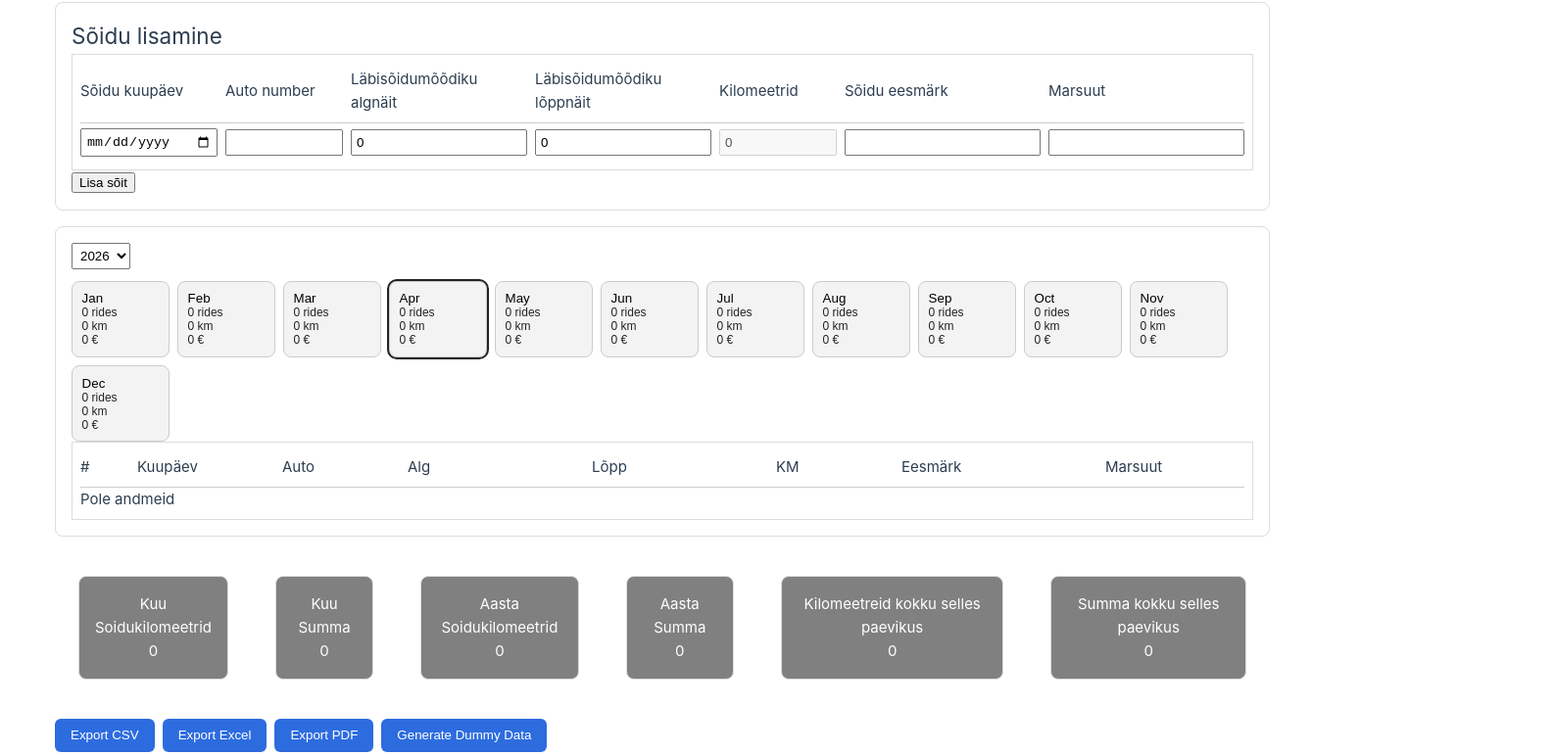
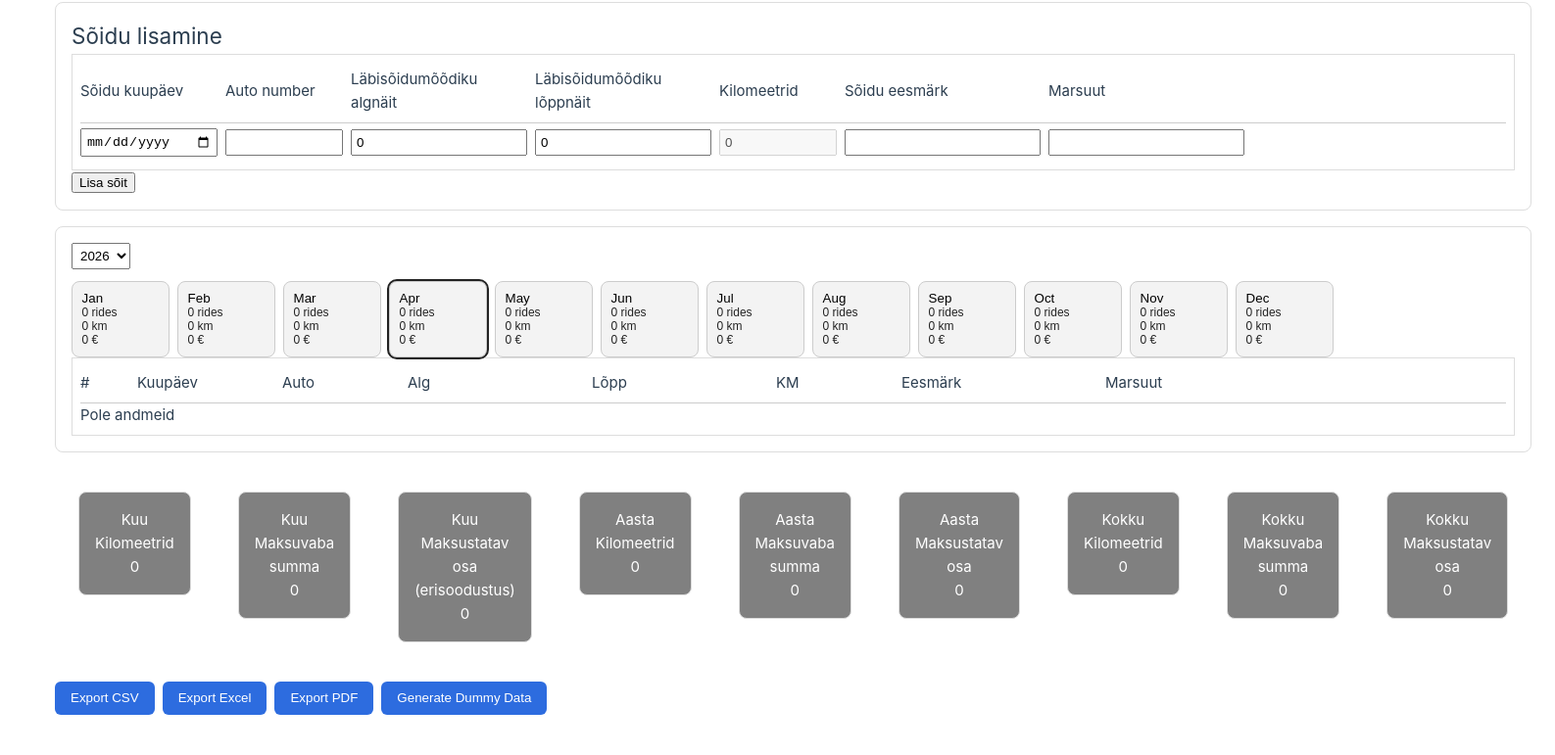
Before and after one commit to RasmusKuusmaa/ACNT, a Vue app: page / in a window 1280 px wide. Shown: the part 350-1121 px from the top of the page at 98% size, 1587 px wide, since content can reach past the window. Built offline with nearby package versions, Linux system fonts and the light colour scheme; the HTML template or start-up script is replaced by a standard one.

Commit message:
taxable income over 550

```diff
--- a/src/components/DataOverViewtable.vue
+++ b/src/components/DataOverViewtable.vue
@@ -12,41 +12,51 @@ const props = defineProps<{
 <template>
     <div class="container">
 
-
         <div class="card">
-            <label>Kuu Soidukilomeetrid</label>
+            <label>Kuu Kilomeetrid</label>
             <label>{{ stats.monthKm }}</label>
         </div>
 
         <div class="card">
-            <label>Kuu Summa</label>
+            <label>Kuu Maksuvaba summa</label>
             <label>{{ stats.monthSum }}</label>
         </div>
 
         <div class="card">
-            <label>Aasta Soidukilomeetrid</label>
+            <label>Kuu Maksustatav osa (erisoodustus)</label>
+            <label>{{ stats.monthTaxable }}</label>
+        </div>
+
+        <div class="card">
+            <label>Aasta Kilomeetrid</label>
             <label>{{ stats.yearKm }}</label>
         </div>
 
         <div class="card">
-            <label>Aasta Summa</label>
+            <label>Aasta Maksuvaba summa</label>
             <label>{{ stats.yearSum }}</label>
         </div>
+
         <div class="card">
-            <label>
-                Kilomeetreid kokku selles paevikus
+            <label>Aasta Maksustatav osa</label>
+            <label>{{ stats.yearTaxable }}</label>
+        </div>
 
-            </label>
+        <div class="card">
+            <label>Kokku Kilomeetrid</label>
             <label>{{ stats.totalKm }}</label>
         </div>
 
         <div class="card">
-            <label>
-                Summa kokku selles paevikus
-
-            </label>
+            <label>Kokku Maksuvaba summa</label>
             <label>{{ stats.totalSum }}</label>
         </div>
+
+        <div class="card">
+            <label>Kokku Maksustatav osa</label>
+            <label>{{ stats.totalTaxable }}</label>
+        </div>
+
     </div>
 
 </template>
--- a/src/components/MonthSelector.vue
+++ b/src/components/MonthSelector.vue
@@ -87,20 +87,19 @@ const filteredRides = computed(() => {
 
     <div class="months">
       <button v-for="(m, i) in months" :key="i" @click="selectMonth(i)" class="month-btn" :class="[
-        getColor(monthStats[i].sum),
+        getColor(monthStats[i]?.sum ?? 0),
         { active: selectedMonth === i }
       ]">
         <div class="title">{{ m }}</div>
 
         <div class="meta">
-          <span>{{ monthStats[i].count }} rides</span>
-          <span>{{ monthStats[i].km }} km</span>
-          <span>{{ monthStats[i].sum.toFixed(0) }} €</span>
+          <span>{{ monthStats[i]?.count ?? 0 }} rides</span>
+          <span>{{ monthStats[i]?.km ?? 0 }} km</span>
+          <span>{{ (monthStats[i]?.sum ?? 0).toFixed(0) }} €</span>
         </div>
       </button>
     </div>
 
-    <!-- TABLE -->
     <MonthTable :rides="filteredRides" />
   </div>
 </template>
--- a/src/composables/useStats.ts
+++ b/src/composables/useStats.ts
@@ -6,7 +6,14 @@ const MAX_KM_RATE = 0.5
 const MONTHLY_CAP = 550
 
 function getMonthKey(date: Date) {
-    return `${date.getFullYear()}-${date.getMonth()}`
+  return `${date.getFullYear()}-${String(date.getMonth() + 1).padStart(2, '0')}`
+}
+
+function calcMonth(km: number, rate: number) {
+  const gross = km * rate
+  const taxFree = Math.min(gross, MONTHLY_CAP)
+  const taxable = Math.max(0, gross - MONTHLY_CAP)
+  return { km, gross, taxFree, taxable }
 }
 
 export function useStats(
@@ -15,8 +22,10 @@ export function useStats(
   selectedYear: Ref<number>,
   kmPrice: Ref<number>
 ) {
-    const stats = computed<Stats>(() => {
-        const effectiveRate = Math.min(kmPrice.value, MAX_KM_RATE)
+
+  const rate = computed(() => Math.min(kmPrice.value, MAX_KM_RATE))
+
+  const stats = computed(() => {
 
     const monthRides = rides.value.filter(r => {
       const d = new Date(r.date)
@@ -26,11 +35,8 @@ export function useStats(
       )
     })
 
-        const monthKm = monthRides.reduce((sum, r) => sum + r.km, 0)
-        const monthGross = monthKm * effectiveRate
-
-        const monthTaxFree = Math.min(monthGross, MONTHLY_CAP)
-        const monthTaxable = Math.max(0, monthGross - MONTHLY_CAP)
+    const monthKm = monthRides.reduce((s, r) => s + r.km, 0)
+    const month = calcMonth(monthKm, rate.value)
 
     const monthMap = new Map<string, number>()
 
@@ -42,25 +48,16 @@ export function useStats(
       monthMap.set(key, (monthMap.get(key) ?? 0) + r.km)
     }
 
+    let yearKm = 0
     let yearTaxFree = 0
     let yearTaxable = 0
-        let yearKm = 0
 
     for (const km of monthMap.values()) {
-            const gross = km * effectiveRate
-
-            const taxFree = Math.min(gross, MONTHLY_CAP)
-            const taxable = Math.max(0, gross - MONTHLY_CAP)
-
-            yearTaxFree += taxFree
-            yearTaxable += taxable
+      const res = calcMonth(km, rate.value)
       yearKm += km
+      yearTaxFree += res.taxFree
+      yearTaxable += res.taxable
     }
-
-        const totalKm = rides.value.reduce((sum, r) => sum + r.km, 0)
-
-        let totalTaxFree = 0
-        let totalTaxable = 0
 
     const allMonths = new Map<string, number>()
 
@@ -70,18 +67,21 @@ export function useStats(
       allMonths.set(key, (allMonths.get(key) ?? 0) + r.km)
     }
 
+    let totalKm = 0
+    let totalTaxFree = 0
+    let totalTaxable = 0
+
     for (const km of allMonths.values()) {
-            const gross = km * effectiveRate
-
-            totalTaxFree += Math.min(gross, MONTHLY_CAP)
-            totalTaxable += Math.max(0, gross - MONTHLY_CAP)
+      const res = calcMonth(km, rate.value)
+      totalKm += km
+      totalTaxFree += res.taxFree
+      totalTaxable += res.taxable
     }
-
 
     return {
       monthKm,
-            monthSum: monthTaxFree,
-            monthTaxable,
+      monthSum: month.taxFree,
+      monthTaxable: month.taxable,
 
       yearKm,
       yearSum: yearTaxFree,
@@ -92,7 +92,9 @@ export function useStats(
       totalTaxable
     }
   })
+
   const monthlyBreakdown = computed(() => {
+
     const map = new Map<number, { km: number; sum: number; count: number }>()
 
     for (const r of rides.value) {
@@ -107,15 +109,18 @@ export function useStats(
       }
 
       const entry = map.get(m)!
-
       entry.km += r.km
       entry.count += 1
 
-            const gross = entry.km * Math.min(kmPrice.value, MAX_KM_RATE)
+      const gross = entry.km * rate.value
       entry.sum = Math.min(gross, MONTHLY_CAP)
     }
 
     return map
   })
-    return { stats, monthlyBreakdown }
+
+  return {
+    stats,
+    monthlyBreakdown
   }
+}
--- a/src/types/Ride.ts
+++ b/src/types/Ride.ts
@@ -9,11 +9,14 @@ export interface Ride {
   route: string
 }
 
-export type Stats = {
+export interface Stats {
   monthKm: number
   monthSum: number
+  monthTaxable: number
   yearKm: number
   yearSum: number
+  yearTaxable: number
   totalKm: number
   totalSum: number
+  totalTaxable: number
 }
```
Lines whose indentation alone changed are shown as unchanged.
